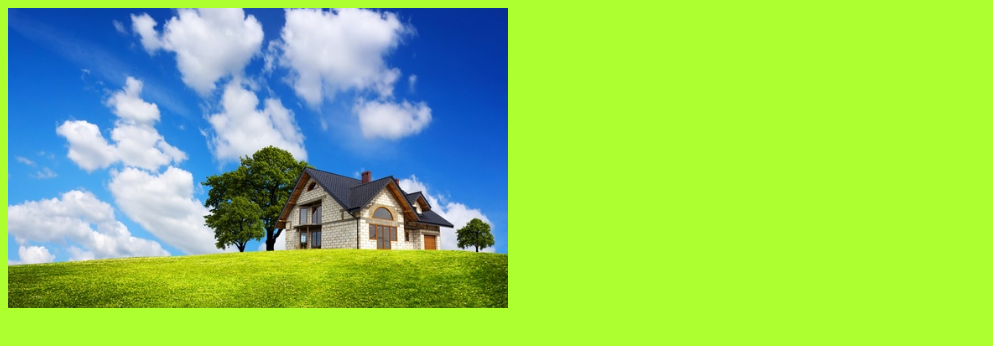
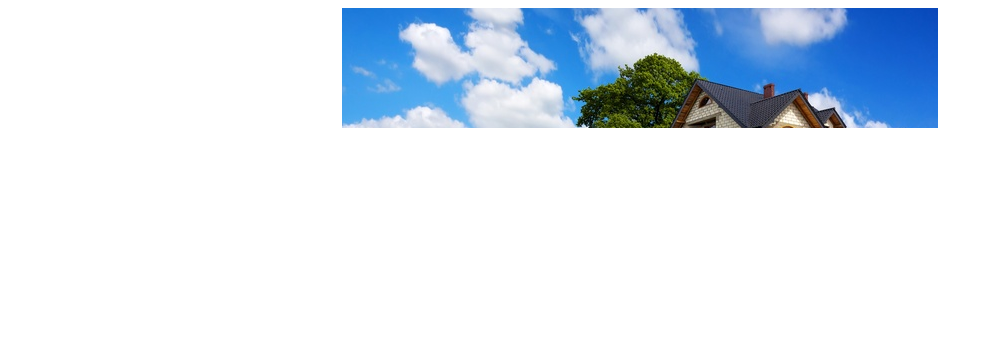
Before and after one commit to ZxcMimis/Home, a plain HTML site: page index.html in a window 1280 px wide. Shown: the whole page, without its empty margins (0-993 px from the left). Drawn offline with Linux system fonts and the light colour scheme.

Commit message:
321321321321

```diff
--- a/style.css
+++ b/style.css
@@ -1,13 +1,31 @@
 body{
-    background: greenyellow;
+    /* background: greenyellow; */
 }
 
-.bg-box {
-    width: 500px;
-    height: 300px;
+.bg-box{
+    content: "";
+    height: 120px;
+
+    display: block;
+    background-repeat: no-repeat;
+    border-radius: 4px;
+    background-position: center;
+    margin-bottom:30px;
     background-image: url(./pole-zelen-trava-dom-derevya.jpg);
-    background-position: center, bottom, right, top left, top right;
-    background-repeat: no-repeat, repeat-x, repeat-y, no-repeat, no-repeat;
-    background-size: cover, auto, auto, 100px, 100px;
-    align-items: center;
 }
+
+.bg-box:first-child::before {
+    background-image: url(./58eb07b830eab15b56162788.png);
+}
+
+.bg-box:nth-child(2)::before {
+    background-image: url(./lamp-png-34914.png);
+}
+
+.bg-box:nth-child(3)::before {
+    background-image: url(./3F3F.webp);
+}
+
+.bg-box:last-child::before {
+    background-image: url(./green-png-44873.png);
+}
```
